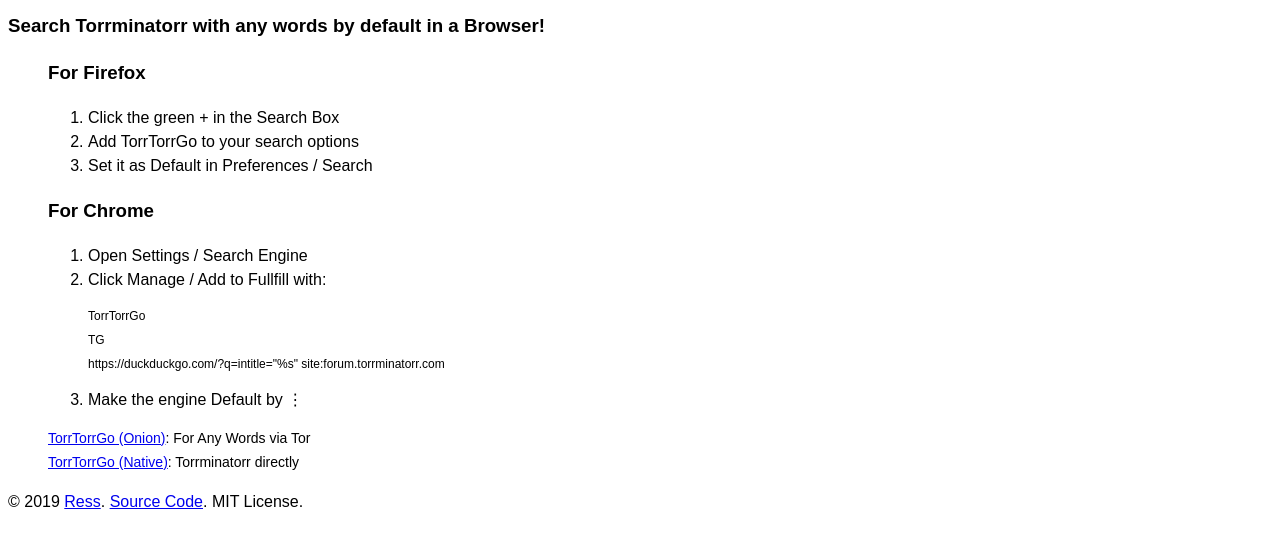
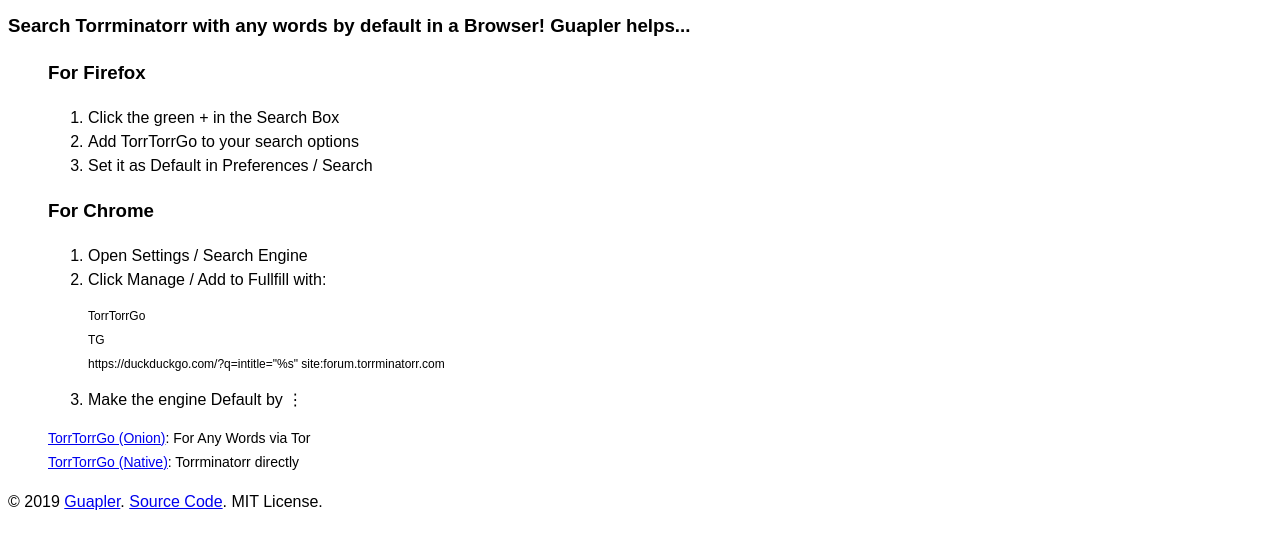
Before and after one commit to ducktorrgo/ducktorrgo.github.io, a plain HTML site: page index.html in a window 1280 px wide. Shown: the part 175-724 px from the top of the page. Drawn offline with Linux system fonts and the light colour scheme.

Commit message:
Update index.html

```diff
--- a/index.html
+++ b/index.html
@@ -41,7 +41,7 @@
   <body>
     <span class="arrow"></span>
     <h1>TorrTorrGo</h1>
-    <h3>Search Torrminatorr with any words by default in a Browser!</h3>
+    <h3>Search Torrminatorr with any words by default in a Browser! Guapler helps...</h3>
      <ol>
 		<h3>For Firefox</h3>
         <ol>
@@ -65,7 +65,7 @@
         var year = today.getFullYear()
         document.write("&copy; ", year)
       </script>
-      <span><a href="https://forum.torrminatorr.com/memberlist.php?mode=viewprofile&u=17423">Ress</a>. <a href="https://github.com/torrtorrgo/torrtorrgo.github.io/archive/master.zip">Source Code</a>. MIT License.</span>
+      <span><a href="http://web.archive.org/web/20190530061854/https://guapler.wordpress.com/">Guapler</a>. <a href="https://github.com/torrtorrgo/torrtorrgo.github.io/archive/master.zip">Source Code</a>. MIT License.</span>
     </footer>
     <!-- Google Analytics -->
     <script type="text/javascript">
```
